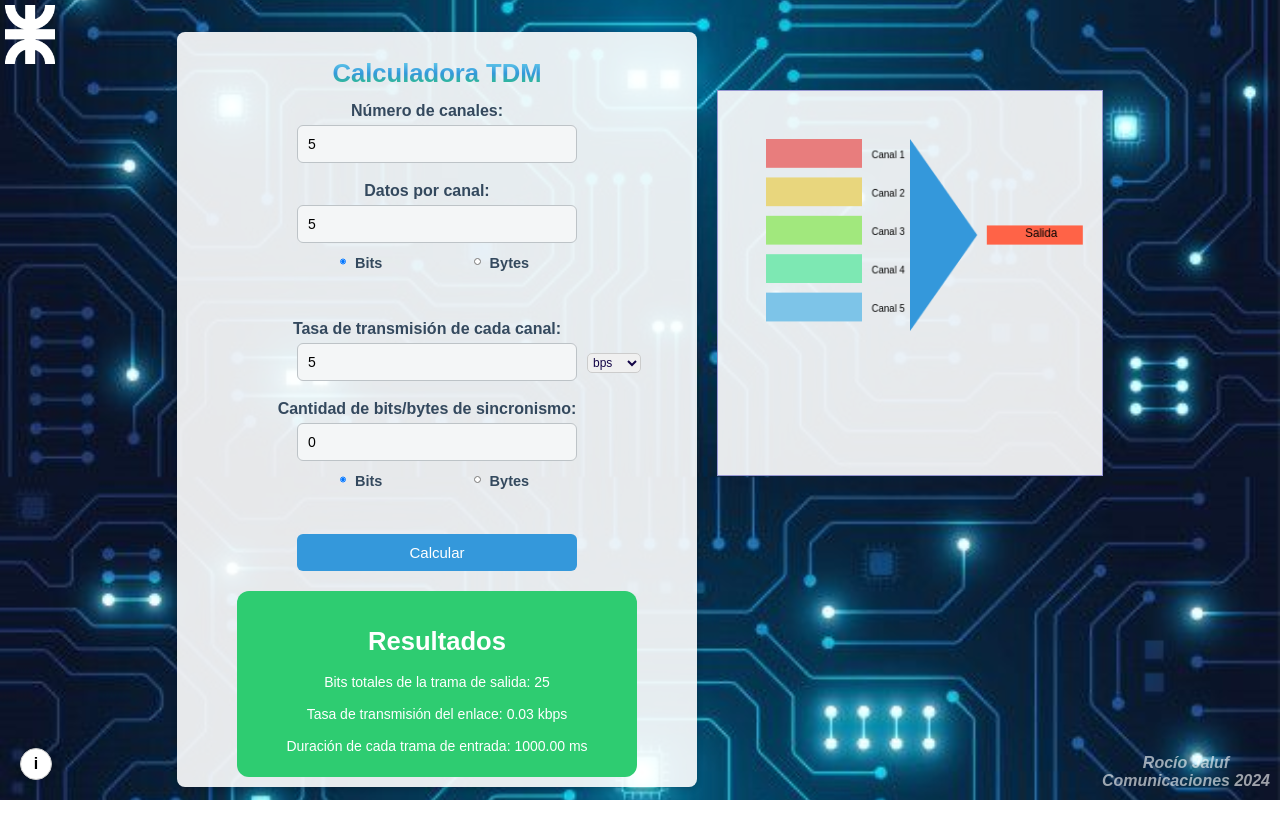
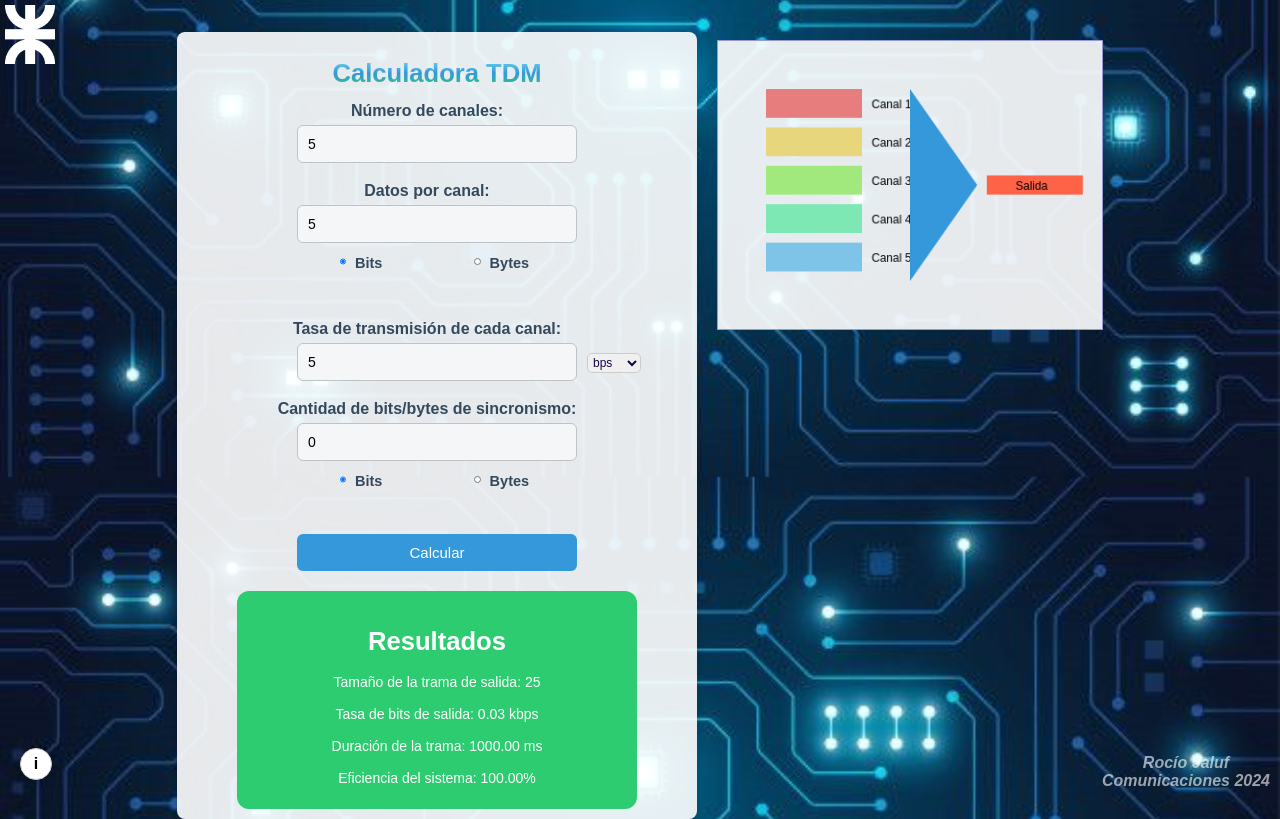
Before and after one commit to rociojota/TDM, a plain HTML site: page index.html in a window 1280 px wide. Both pictures are taken after typing "5", "5", "5" into the empty fields and a click on the button "Calcular". Drawn offline with Linux system fonts and the light colour scheme.

Commit message:
cambios realizados al multiplexor

```diff
--- a/index.html
+++ b/index.html
@@ -71,15 +71,18 @@
         <!-- Resultados -->
         <div id="results" class="results">
           <h2>Resultados</h2>
-          <p id="frame-bits">Bits totales de la trama de salida: </p>
-          <p id="transmission-rate-result">Tasa de transmisión del enlace: </p>
-          <p id="frame-duration">Duración de cada trama de entrada: </p>
+          <p id="frame-bits">Tamaño de la trama de salida: </p>
+          <p id="transmission-rate-result">Tasa de bits de salida: </p>
+          <p id="frame-duration">Duración de la trama: </p>
+          <p id="efficiency">Eficiencia del sistema: </p>
+
         </div>
         </div>
 
         <a href="#" id="infoLink" class="info-icon" title="Ver manual de usuario">i</a>
-        <!-- <canvas id="multiplexorCanvas" width="400" height="400" style="border: 1px solid #ccc; margin-top: 20px;"></canvas>  -->
-        <canvas id="multiplexorCanvas" width="400" height="400"></canvas>
+
+
+         <canvas id="multiplexorCanvas" width="400" height="600"></canvas>
 
 
         <footer>
--- a/script.js
+++ b/script.js
@@ -14,13 +14,18 @@ document.getElementById("calculate-btn").addEventListener("click", function () {
       transmissionRate;
   const syncInBits = syncUnit === "bytes" ? syncBits * 8 : syncBits;
 
-  const frameBits = (dataInBits * channels) + syncInBits;
+  const bitsUtiles = dataInBits * channels; // Bits útiles
+  const frameBits = bitsUtiles + syncInBits; // Bits totales (trama completa)
   const totalRateKbps = (frameBits * rateInBps / dataInBits) / 1000; // Convertir a kbps
   const frameDurationMs = (dataInBits / rateInBps) * 1000; // Convertir a ms
 
-  document.getElementById("frame-bits").textContent = `Bits totales de la trama de salida: ${frameBits}`;
-  document.getElementById("transmission-rate-result").textContent = `Tasa de transmisión del enlace: ${totalRateKbps.toFixed(2)} kbps`;
-  document.getElementById("frame-duration").textContent = `Duración de cada trama de entrada: ${frameDurationMs.toFixed(2)} ms`;
+  // Calcular eficiencia
+  const eficiencia = (bitsUtiles / frameBits) * 100;
+
+  document.getElementById("frame-bits").textContent = `Tamaño de la trama de salida: ${frameBits}`;
+  document.getElementById("transmission-rate-result").textContent = `Tasa de bits de salida: ${totalRateKbps.toFixed(2)} kbps`;
+  document.getElementById("frame-duration").textContent = `Duración de la trama: ${frameDurationMs.toFixed(2)} ms`;
+  document.getElementById("efficiency").textContent = `Eficiencia del sistema: ${eficiencia.toFixed(2)}%`;
 
   document.getElementById("results").style.display = "flex";
 
@@ -37,27 +42,32 @@ function drawMultiplexor(channelCount, dataInBits, syncInBits) {
   const canvas = document.getElementById("multiplexorCanvas");
   const ctx = canvas.getContext("2d");
 
+  const channelHeight = 30;
+  const spacing = 10;
+  const margin = 50;
+  const totalHeight = channelCount * (channelHeight + spacing) + margin * 2;
+
+  canvas.height = totalHeight;
+
   ctx.clearRect(0, 0, canvas.width, canvas.height);
 
-  const channelHeight = 30;
-  const channelWidth = 100;
-  let startY = 50;
+  let startY = margin;
+  for (let i = 0; i < channelCount; i++) {
+      const color = `hsl(${(i * 50) % 360}, 70%, 70%)`;
+      ctx.fillStyle = color;
+      ctx.fillRect(50, startY, 100, channelHeight);
 
-  for (let i = 0; i < channelCount; i++) {
-    const color = `hsl(${(i * 50) % 360}, 70%, 70%)`;
-    ctx.fillStyle = color;
-    ctx.fillRect(50, startY, channelWidth, channelHeight);
+      ctx.fillStyle = "#000";
+      ctx.font = "12px Arial";
+      ctx.fillText(`Canal ${i + 1}`, 160, startY + channelHeight / 2 + 5);
 
-    ctx.fillStyle = "#000";
-    ctx.fillText(`Canal ${i + 1}`, 160, startY + 20);
-
-    startY += channelHeight + 10;
+      startY += channelHeight + spacing;
   }
 
   const muxX = 200;
-  const muxY = 50;
+  const muxY = margin;
   const muxWidth = 70;
-  const muxHeight = channelCount * (channelHeight + 10);
+  const muxHeight = channelCount * (channelHeight + spacing);
 
   ctx.fillStyle = "#3498db";
   ctx.beginPath();
@@ -67,16 +77,15 @@ function drawMultiplexor(channelCount, dataInBits, syncInBits) {
   ctx.closePath();
   ctx.fill();
 
-  // Dibujar la salida (trama resultante)
-  const outputWidth = 100;    // Ancho de la salida
-  const outputHeight = 20;    // Alto de la salida
-  const outputX = muxX + muxWidth + 10;  // Posición X de la salida
-  const outputY = muxY + muxHeight / 2 - 10; // Posición Y de la salida
+  const outputWidth = 100;
+  const outputHeight = 20;
+  const outputX = muxX + muxWidth + 10;
+  const outputY = muxY + muxHeight / 2 - 10;
 
   ctx.fillStyle = "#FF6347";
   ctx.fillRect(outputX, outputY, outputWidth, outputHeight);
 
   ctx.fillStyle = "#000";
-  ctx.font = '12px Arial';
-  ctx.fillText("Salida", outputX + 40, outputY + 12);
+  ctx.font = "12px Arial";
+  ctx.fillText("Salida", outputX + 30, outputY + 15);
 }
--- a/style.css
+++ b/style.css
@@ -42,12 +42,12 @@ body {
 }
 
 #multiplexorCanvas {
-    margin-top: 90px;
+    margin-top: 40px;
     width: 30%;
     height: auto;
     border: 1px solid #9797d3;
     margin-left: 20px;
-    max-height: 400px;
+    max-height: 530px;
     background-color: rgba(255, 255, 255, 0.9);
 
 }
```
Also changed, not shown: U8 - link calculadora tdm.txt (added), 1 other file.
